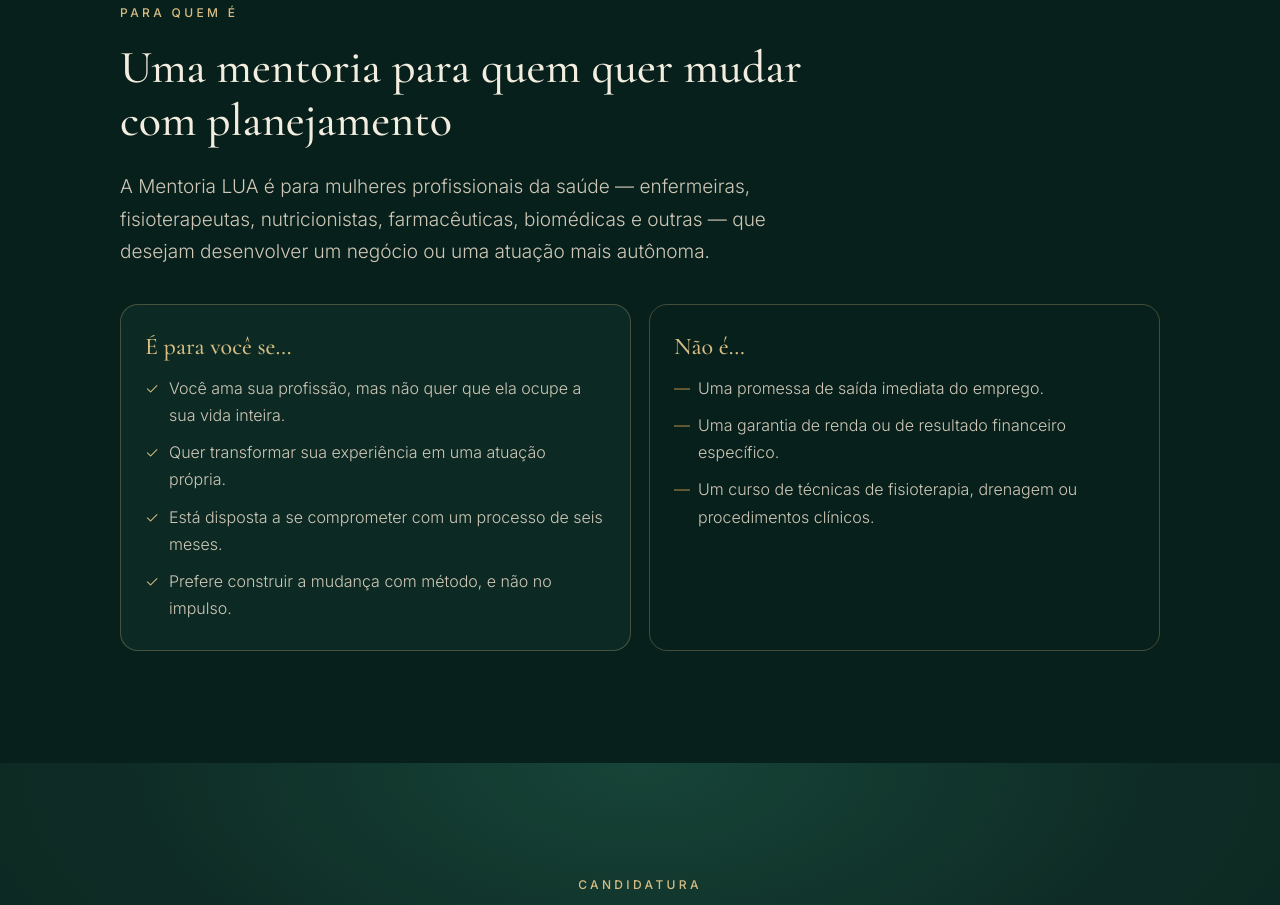
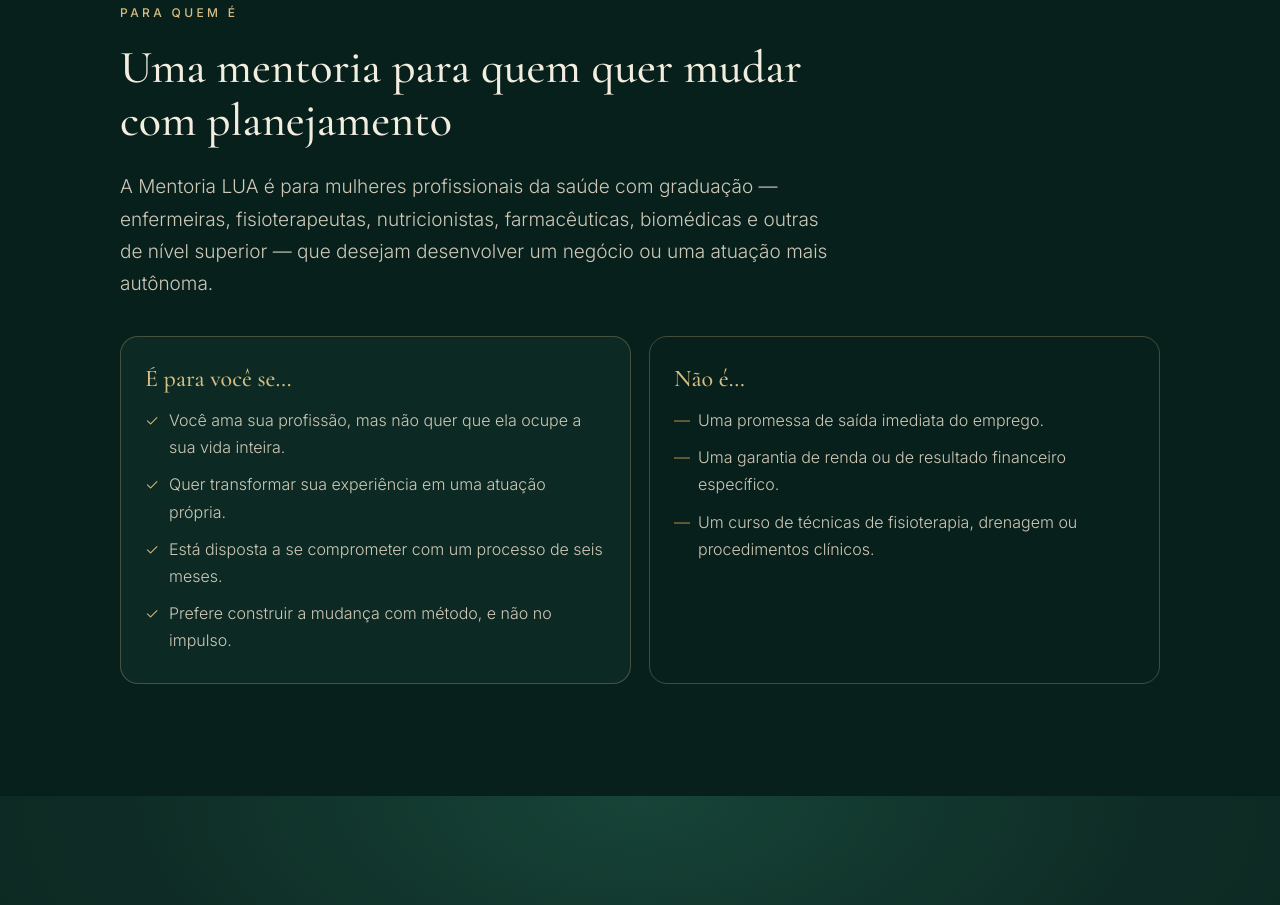
Before and after one commit to patriciacaroline8/patriciacaroline8.github.io, a plain HTML site: page mentoria-lua/index.html in a window 1280 px wide. Shown: the part 8010-8915 px from the top of the page. Drawn offline with nearby package versions, Linux system fonts and the light colour scheme; a script that the page names is missing.

Commit message:
Mentoria LUA: publico com graduacao (enfermeiras e profissionais de nivel superior)
Co-Authored-By: Claude Sonnet 5.5 <noreply@anthropic.com>
Claude-Session: https://claude.ai/code/session_019AkwcVm1U3najfhTUQGd3q

```diff
--- a/mentoria-lua/index.html
+++ b/mentoria-lua/index.html
@@ -4,7 +4,7 @@
 <meta charset="utf-8">
 <meta name="viewport" content="width=device-width, initial-scale=1">
 <title>Mentoria LUA — Um Plano de Alta | Patrícia Caroline</title>
-<meta name="description" content="Mentoria individual de 6 meses para mulheres profissionais da saúde que desejam sair da dependência dos plantões e construir liberdade de escolha, com planejamento.">
+<meta name="description" content="Mentoria individual de 6 meses para mulheres profissionais da saúde com ensino superior (enfermeiras, fisioterapeutas e outras) que desejam sair da dependência dos plantões e construir liberdade de escolha, com planejamento.">
 <link rel="canonical" href="https://patriciacaroline8.github.io/mentoria-lua/">
 <meta name="theme-color" content="#0B231E">
 <meta property="og:type" content="website">
@@ -336,7 +336,7 @@ footer .social{margin:6px 0 16px}
     <div class="narrow">
       <span class="eyebrow">Para quem é</span>
       <h2>Uma mentoria para quem quer mudar com planejamento</h2>
-      <p class="lead">A Mentoria LUA é para mulheres profissionais da saúde — enfermeiras, fisioterapeutas, nutricionistas, farmacêuticas, biomédicas e outras — que desejam desenvolver um negócio ou uma atuação mais autônoma.</p>
+      <p class="lead">A Mentoria LUA é para mulheres profissionais da saúde com graduação — enfermeiras, fisioterapeutas, nutricionistas, farmacêuticas, biomédicas e outras de nível superior — que desejam desenvolver um negócio ou uma atuação mais autônoma.</p>
     </div>
     <div class="cols">
       <div class="col yes">
```
